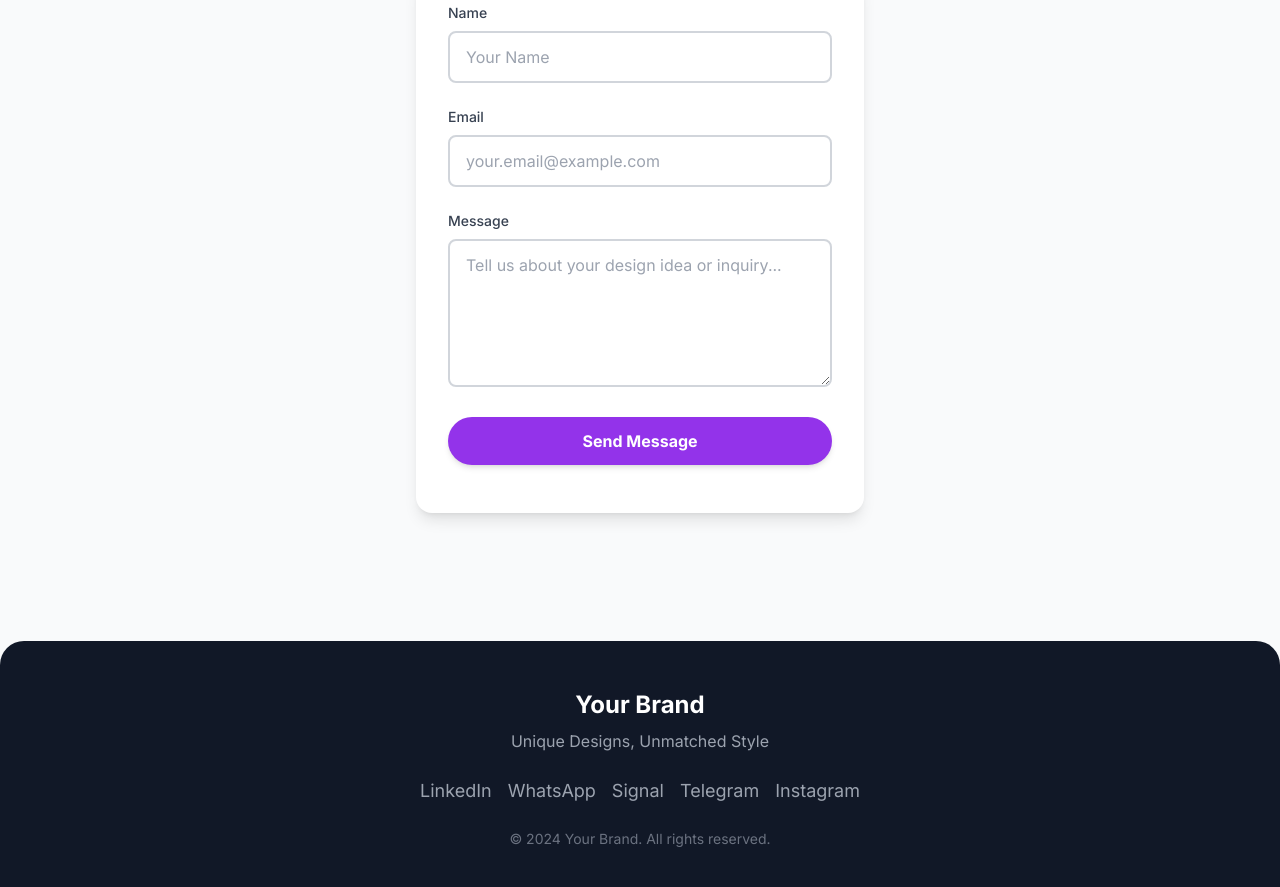
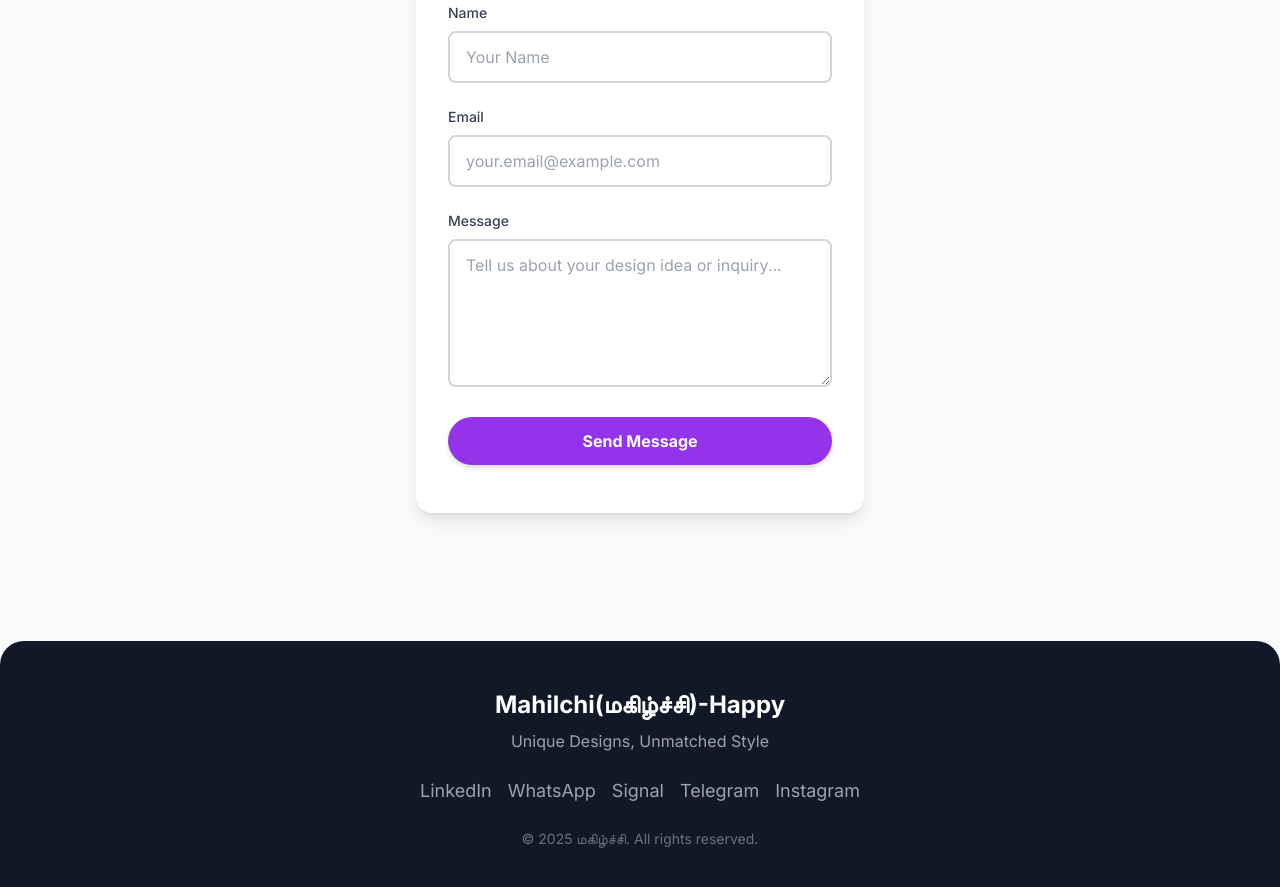
Before and after one commit to devtesterv/mainwesite, a plain HTML site: page index.html in a window 1280 px wide. Shown: the part 2329-3216 px from the top of the page. Drawn offline with nearby package versions, Linux system fonts and the light colour scheme.

Commit message:
change title

```diff
--- a/index.html
+++ b/index.html
@@ -3,7 +3,7 @@
 <head>
     <meta charset="UTF-8">
     <meta name="viewport" content="width=device-width, initial-scale=1.0">
-    <title>மகிழ்ச்சி - T-Shirt & Casual Dress  </title>
+    <title>மகிழ்ச்சி</title>
     <!-- Tailwind CSS CDN for styling -->
     <script src="https://cdn.tailwindcss.com"></script>
     <!-- Google Fonts - Inter for clean typography -->
@@ -433,7 +433,7 @@
     <footer class="bg-gray-900 text-white py-12 rounded-t-3xl mt-8">
         <div class="container mx-auto px-4 text-center">
             <div class="mb-6">
-                <h3 class="text-2xl font-bold mb-2">Your Brand</h3>
+                <h3 class="text-2xl font-bold mb-2">Mahilchi(மகிழ்ச்சி)-Happy</h3>
                 <p class="text-gray-400">Unique Designs, Unmatched Style</p>
             </div>
             <!-- Social media text links -->
@@ -444,7 +444,7 @@
                 <a href="#" class="text-gray-400 hover:text-white transition duration-300">Telegram</a>
                 <a href="#" class="text-gray-400 hover:text-white transition duration-300">Instagram</a>
             </div>
-            <p class="text-gray-500 text-sm">&copy; 2024 Your Brand. All rights reserved.</p>
+            <p class="text-gray-500 text-sm">&copy; 2025  மகிழ்ச்சி. All rights reserved.</p>
         </div>
     </footer>
 
```
